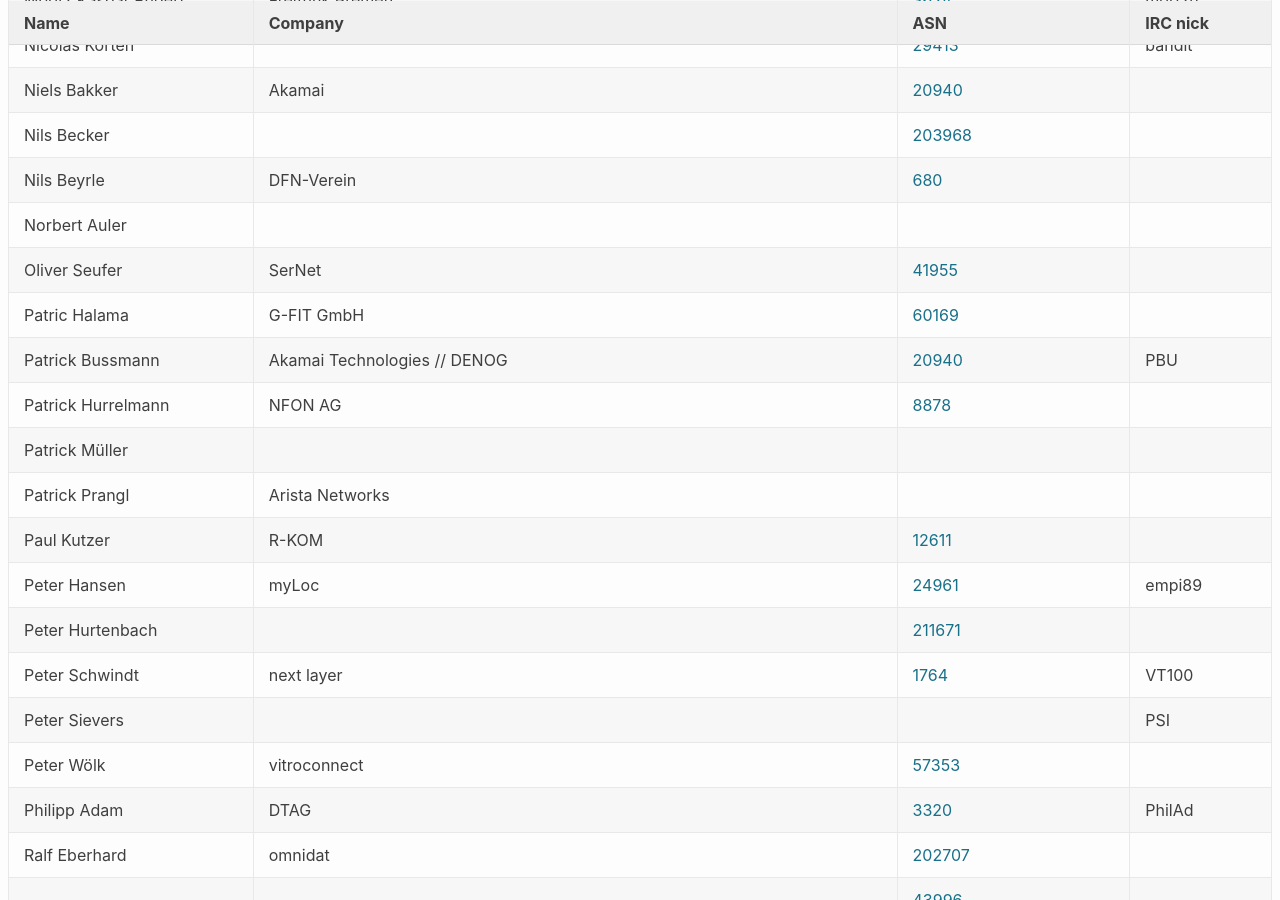
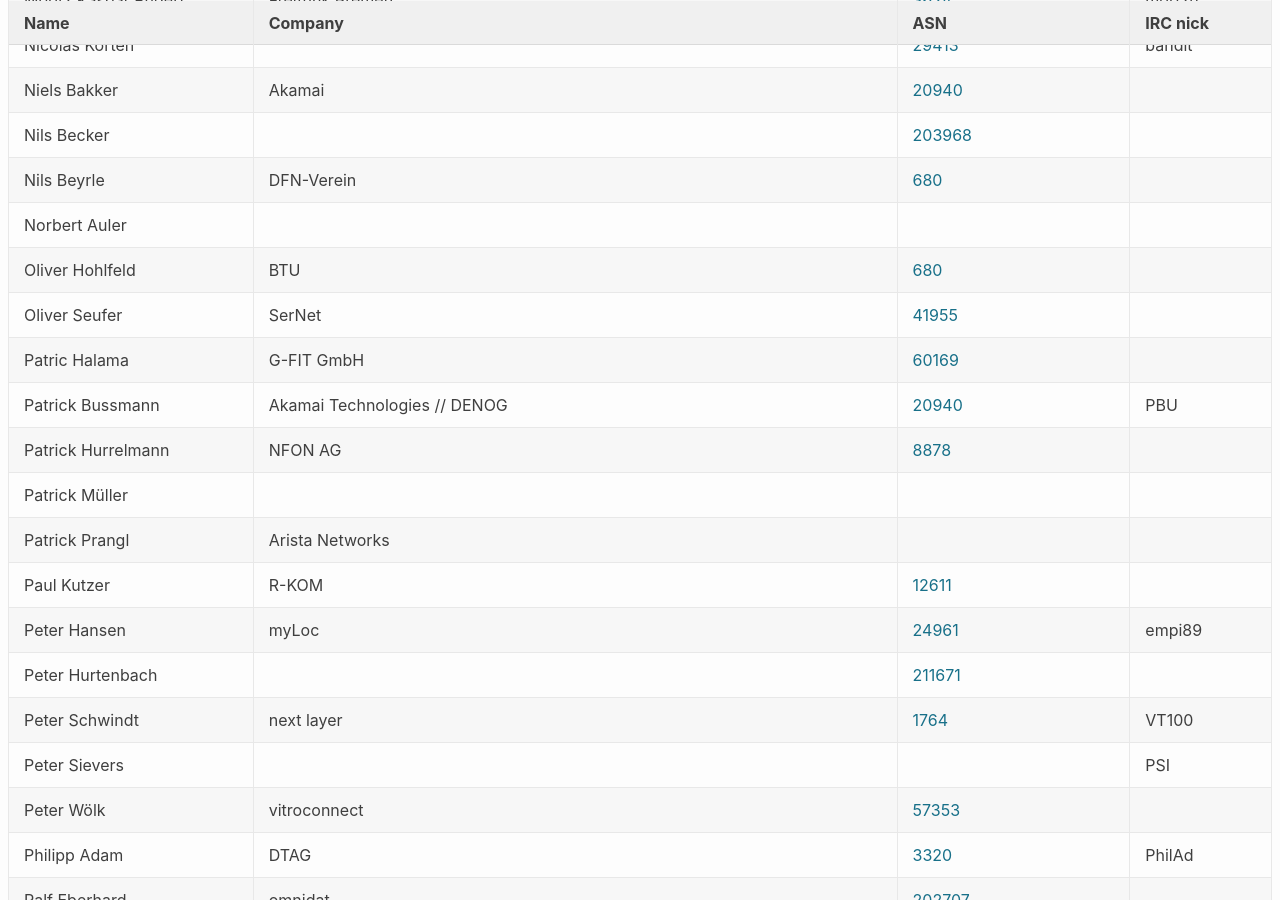
Before and after one commit to denog/pretix-attendeelist, a Jekyll site: the page built from denog13/index.markdown, in a window 1280 px wide and 900 px high, scrolled down 9391 px. Built offline with Jekyll 4.4.1, drawn with Linux system fonts in a browser that asks for light colours.

Commit message:
Latest data: Mon Oct 18 10:12:43 UTC 2021

```diff
--- a/_data/attendees_denog13.json
+++ b/_data/attendees_denog13.json
@@ -1228,6 +1228,12 @@
     "company": null,
     "irc": null,
     "asn": null
+  },
+  {
+    "name": "Oliver Hohlfeld",
+    "company": "BTU",
+    "irc": null,
+    "asn": "680"
   },
   {
     "name": "Oliver Seufer",
```
